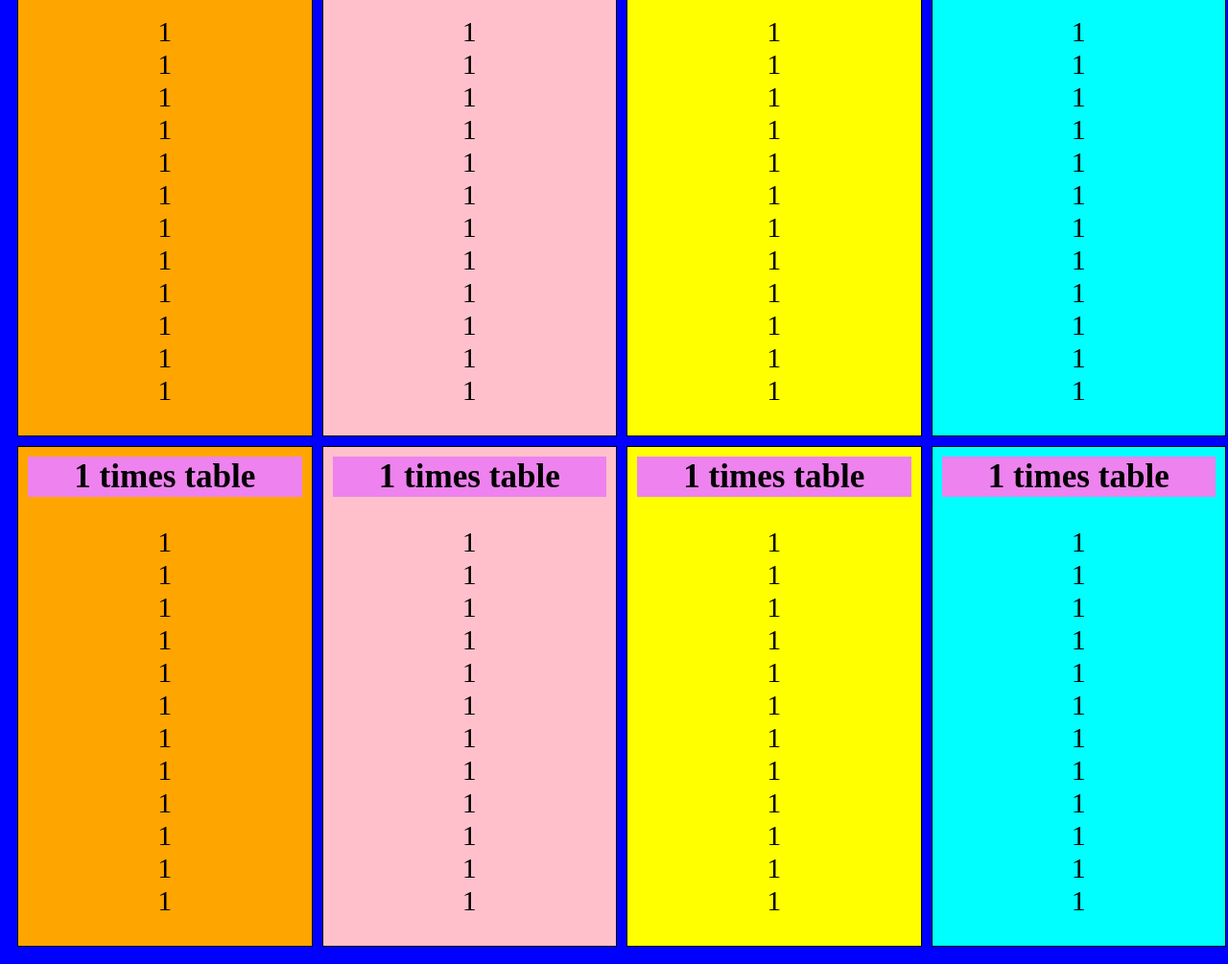
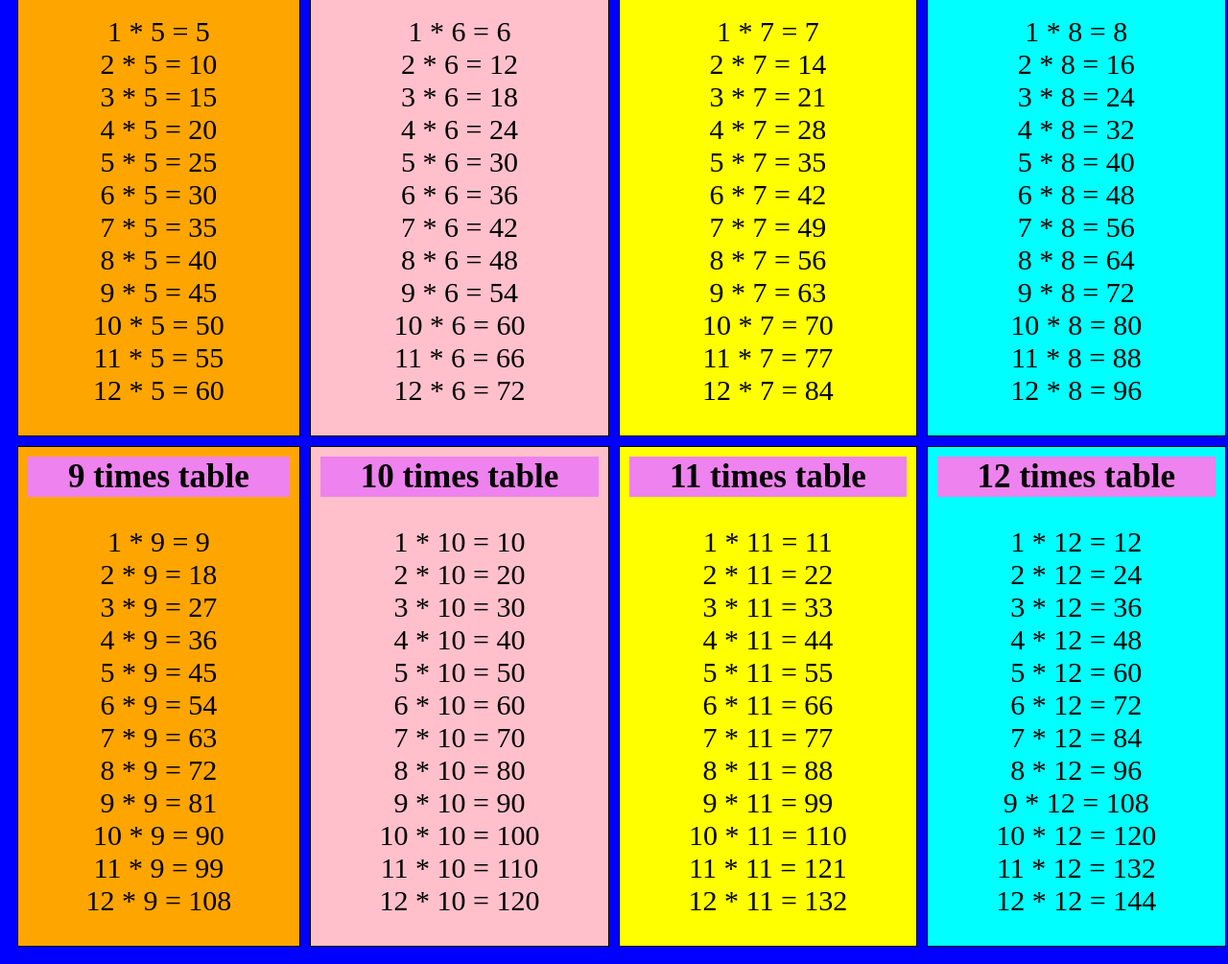
Before and after one commit to RadosavAntonio/timesTable, a plain HTML site: page html&css/index.html in a window 1280 px wide. Shown: the part 689-1694 px from the top of the page at 96% size. Drawn offline with Linux system fonts and the light colour scheme.

Commit message:
js version beta

```diff
--- a/html&css/index.html
+++ b/html&css/index.html
@@ -12,205 +12,205 @@
     <div class="orange">
       <h3 class="tableHead">1 times table</h3>
       <ul>
-        <li>1 * 1 = 1</li>
-        <li>2 * 1 = 2</li>
-        <li>3 * 1 = 3</li>
-        <li>4 * 1 = 4</li>
-        <li>5 * 1 = 5</li>
-        <li>6 * 1 = 6</li>
-        <li>7 * 1 = 7</li>
-        <li>8 * 1 = 8</li>
-        <li>9 * 1 = 9</li>
+        <li> 1 * 1 =  1</li>
+        <li> 2 * 1 =  2</li>
+        <li> 3 * 1 =  3</li>
+        <li> 4 * 1 =  4</li>
+        <li> 5 * 1 =  5</li>
+        <li> 6 * 1 =  6</li>
+        <li> 7 * 1 =  7</li>
+        <li> 8 * 1 =  8</li>
+        <li> 9 * 1 =  9</li>
         <li>10 * 1 = 10</li>
         <li>11 * 1 = 11</li>
         <li>12 * 1 = 12</li>
       </ul>
     </div>
     <div class="pink">
-      <h3 class="tableHead">1 times table</h3>
+      <h3 class="tableHead">2 times table</h3>
       <ul>
-        <li>1</li>
-        <li>1</li>
-        <li>1</li>
-        <li>1</li>
-        <li>1</li>
-        <li>1</li>
-        <li>1</li>
-        <li>1</li>
-        <li>1</li>
-        <li>1</li>
-        <li>1</li>
-        <li>1</li>
+       <li>1 * 2 = 2</li>
+        <li>2 * 2 = 4</li>
+        <li>3 * 2 = 6</li>
+        <li>4 * 2 = 8</li>
+        <li>5 * 2 = 10</li>
+        <li>6 * 2 = 12</li>
+        <li>7 * 2 = 14</li>
+        <li>8 * 2 = 16</li>
+        <li>9 * 2 = 18</li>
+        <li>10 * 2 = 20</li>
+        <li>11 * 2 = 22</li>
+        <li>12 * 2 = 24</li>
       </ul>
     </div>
     <div class="yellow">
-      <h3 class="tableHead">1 times table</h3>
+      <h3 class="tableHead">3 times table</h3>
       <ul>
-        <li>1</li>
-        <li>1</li>
-        <li>1</li>
-        <li>1</li>
-        <li>1</li>
-        <li>1</li>
-        <li>1</li>
-        <li>1</li>
-        <li>1</li>
-        <li>1</li>
-        <li>1</li>
-        <li>1</li>
+       <li>1 * 3 = 3</li>
+        <li>2 * 3 = 6</li>
+        <li>3 * 3 = 9</li>
+        <li>4 * 3 = 12</li>
+        <li>5 * 3 = 15</li>
+        <li>6 * 3 = 18</li>
+        <li>7 * 3 = 21</li>
+        <li>8 * 3 = 24</li>
+        <li>9 * 3 = 27</li>
+        <li>10 * 3 = 30</li>
+        <li>11 * 3 = 33</li>
+        <li>12 * 3 = 36</li>
       </ul>
     </div>
     <div class="cyan">
-      <h3 class="tableHead">1 times table</h3>
+      <h3 class="tableHead">4 times table</h3>
       <ul>
-        <li>1</li>
-        <li>1</li>
-        <li>1</li>
-        <li>1</li>
-        <li>1</li>
-        <li>1</li>
-        <li>1</li>
-        <li>1</li>
-        <li>1</li>
-        <li>1</li>
-        <li>1</li>
-        <li>1</li>
+       <li>1 * 4 = 4</li>
+        <li>2 * 4 = 8</li>
+        <li>3 * 4 = 12</li>
+        <li>4 * 4 = 16</li>
+        <li>5 * 4 = 20</li>
+        <li>6 * 4 = 24</li>
+        <li>7 * 4 = 28</li>
+        <li>8 * 4 = 32</li>
+        <li>9 * 4 = 36</li>
+        <li>10 * 4 = 40</li>
+        <li>11 * 4 = 44</li>
+        <li>12 * 4 = 48</li>
       </ul>
     </div>
     <div class="orange">
-      <h3 class="tableHead">1 times table</h3>
+      <h3 class="tableHead">5 times table</h3>
       <ul>
-        <li>1</li>
-        <li>1</li>
-        <li>1</li>
-        <li>1</li>
-        <li>1</li>
-        <li>1</li>
-        <li>1</li>
-        <li>1</li>
-        <li>1</li>
-        <li>1</li>
-        <li>1</li>
-        <li>1</li>
+       <li>1 * 5 = 5</li>
+        <li>2 * 5 = 10</li>
+        <li>3 * 5 = 15</li>
+        <li>4 * 5 = 20</li>
+        <li>5 * 5 = 25</li>
+        <li>6 * 5 = 30</li>
+        <li>7 * 5 = 35</li>
+        <li>8 * 5 = 40</li>
+        <li>9 * 5 = 45</li>
+        <li>10 * 5 = 50</li>
+        <li>11 * 5 = 55</li>
+        <li>12 * 5 = 60</li>
       </ul>
     </div>
     <div class="pink">
-      <h3 class="tableHead">1 times table</h3>
+      <h3 class="tableHead">6 times table</h3>
       <ul>
-        <li>1</li>
-        <li>1</li>
-        <li>1</li>
-        <li>1</li>
-        <li>1</li>
-        <li>1</li>
-        <li>1</li>
-        <li>1</li>
-        <li>1</li>
-        <li>1</li>
-        <li>1</li>
-        <li>1</li>
+       <li>1 * 6 = 6</li>
+        <li>2 * 6 = 12</li>
+        <li>3 * 6 = 18</li>
+        <li>4 * 6 = 24</li>
+        <li>5 * 6 = 30</li>
+        <li>6 * 6 = 36</li>
+        <li>7 * 6 = 42</li>
+        <li>8 * 6 = 48</li>
+        <li>9 * 6 = 54</li>
+        <li>10 * 6 = 60</li>
+        <li>11 * 6 = 66</li>
+        <li>12 * 6 = 72</li>
       </ul>
     </div>
     <div class="yellow">
-      <h3 class="tableHead">1 times table</h3>
+      <h3 class="tableHead">7 times table</h3>
       <ul>
-        <li>1</li>
-        <li>1</li>
-        <li>1</li>
-        <li>1</li>
-        <li>1</li>
-        <li>1</li>
-        <li>1</li>
-        <li>1</li>
-        <li>1</li>
-        <li>1</li>
-        <li>1</li>
-        <li>1</li>
+       <li>1 * 7 = 7</li>
+        <li>2 * 7 = 14</li>
+        <li>3 * 7 = 21</li>
+        <li>4 * 7 = 28</li>
+        <li>5 * 7 = 35</li>
+        <li>6 * 7 = 42</li>
+        <li>7 * 7 = 49</li>
+        <li>8 * 7 = 56</li>
+        <li>9 * 7 = 63</li>
+        <li>10 * 7 = 70</li>
+        <li>11 * 7 = 77</li>
+        <li>12 * 7 = 84</li>
       </ul>
     </div>
     <div class="cyan">
-      <h3 class="tableHead">1 times table</h3>
+      <h3 class="tableHead">8 times table</h3>
       <ul>
-        <li>1</li>
-        <li>1</li>
-        <li>1</li>
-        <li>1</li>
-        <li>1</li>
-        <li>1</li>
-        <li>1</li>
-        <li>1</li>
-        <li>1</li>
-        <li>1</li>
-        <li>1</li>
-        <li>1</li>
+       <li>1 * 8 = 8</li>
+        <li>2 * 8 = 16</li>
+        <li>3 * 8 = 24</li>
+        <li>4 * 8 = 32</li>
+        <li>5 * 8 = 40</li>
+        <li>6 * 8 = 48</li>
+        <li>7 * 8 = 56</li>
+        <li>8 * 8 = 64</li>
+        <li>9 * 8 = 72</li>
+        <li>10 * 8 = 80</li>
+        <li>11 * 8 = 88</li>
+        <li>12 * 8 = 96</li>
       </ul>
     </div>
     <div class="orange">
-      <h3 class="tableHead">1 times table</h3>
+      <h3 class="tableHead">9 times table</h3>
       <ul>
-        <li>1</li>
-        <li>1</li>
-        <li>1</li>
-        <li>1</li>
-        <li>1</li>
-        <li>1</li>
-        <li>1</li>
-        <li>1</li>
-        <li>1</li>
-        <li>1</li>
-        <li>1</li>
-        <li>1</li>
+       <li>1 * 9 = 9</li>
+        <li>2 * 9 = 18</li>
+        <li>3 * 9 = 27</li>
+        <li>4 * 9 = 36</li>
+        <li>5 * 9 = 45</li>
+        <li>6 * 9 = 54</li>
+        <li>7 * 9 = 63</li>
+        <li>8 * 9 = 72</li>
+        <li>9 * 9 = 81</li>
+        <li>10 * 9 = 90</li>
+        <li>11 * 9 = 99</li>
+        <li>12 * 9 = 108</li>
       </ul>
     </div>
     <div class="pink">
-      <h3 class="tableHead">1 times table</h3>
+      <h3 class="tableHead">10 times table</h3>
       <ul>
-        <li>1</li>
-        <li>1</li>
-        <li>1</li>
-        <li>1</li>
-        <li>1</li>
-        <li>1</li>
-        <li>1</li>
-        <li>1</li>
-        <li>1</li>
-        <li>1</li>
-        <li>1</li>
-        <li>1</li>
+       <li>1 * 10 = 10</li>
+        <li>2 * 10 = 20</li>
+        <li>3 * 10 = 30</li>
+        <li>4 * 10 = 40</li>
+        <li>5 * 10 = 50</li>
+        <li>6 * 10 = 60</li>
+        <li>7 * 10 = 70</li>
+        <li>8 * 10 = 80</li>
+        <li>9 * 10 = 90</li>
+        <li>10 * 10 = 100</li>
+        <li>11 * 10 = 110</li>
+        <li>12 * 10 = 120</li>
       </ul>
     </div>
     <div class="yellow">
-      <h3 class="tableHead">1 times table</h3>
+      <h3 class="tableHead">11 times table</h3>
       <ul>
-        <li>1</li>
-        <li>1</li>
-        <li>1</li>
-        <li>1</li>
-        <li>1</li>
-        <li>1</li>
-        <li>1</li>
-        <li>1</li>
-        <li>1</li>
-        <li>1</li>
-        <li>1</li>
-        <li>1</li>
+       <li>1 * 11 = 11</li>
+        <li>2 * 11 = 22</li>
+        <li>3 * 11 = 33</li>
+        <li>4 * 11 = 44</li>
+        <li>5 * 11 = 55</li>
+        <li>6 * 11 = 66</li>
+        <li>7 * 11 = 77</li>
+        <li>8 * 11 = 88</li>
+        <li>9 * 11 = 99</li>
+        <li>10 * 11 = 110</li>
+        <li>11 * 11 = 121</li>
+        <li>12 * 11 = 132</li>
       </ul>
     </div>
     <div class="cyan">
-      <h3 class="tableHead">1 times table</h3>
+      <h3 class="tableHead">12 times table</h3>
       <ul>
-        <li>1</li>
-        <li>1</li>
-        <li>1</li>
-        <li>1</li>
-        <li>1</li>
-        <li>1</li>
-        <li>1</li>
-        <li>1</li>
-        <li>1</li>
-        <li>1</li>
-        <li>1</li>
-        <li>1</li>
+       <li>1 * 12 = 12</li>
+        <li>2 * 12 = 24</li>
+        <li>3 * 12 = 36</li>
+        <li>4 * 12 = 48</li>
+        <li>5 * 12 = 60</li>
+        <li>6 * 12 = 72</li>
+        <li>7 * 12 = 84</li>
+        <li>8 * 12 = 96</li>
+        <li>9 * 12 = 108</li>
+        <li>10 * 12 = 120</li>
+        <li>11 * 12 = 132</li>
+        <li>12 * 12 = 144</li>
       </ul>
     </div>
 
--- /dev/null
+++ b/js/style.css
@@ -0,0 +1,53 @@
+body{
+  background-color: blue;
+  width: 100%;
+
+}
+
+h1 {
+  color: yellow;
+  text-align: center;
+}
+
+.grid-container {
+  display: grid;
+  grid-template-columns: auto auto auto auto;
+  grid-gap: 10px;
+  padding: 10px;
+}
+
+.grid-container > div {
+  /* background-color: red; */
+  border: 1px solid black;
+  text-align: center;
+  font-size: 30px;
+}
+
+.tableHead {
+  border: 1px solid violet;
+  background-color: violet;
+  margin: 10px;
+}
+
+ul {
+  /* text-decoration: none; */
+  list-style-type: none;
+  padding-inline-start: 0px;
+
+}
+
+.orange {
+  background-color: orange;
+}
+
+.pink {
+  background-color: pink;
+}
+
+.yellow {
+  background-color: yellow;
+}
+
+.cyan {
+  background-color: cyan;
+}
```
Also changed, not shown: js/function.js (added, +19 -0 lines), js/index.html (+59 -0 lines).
